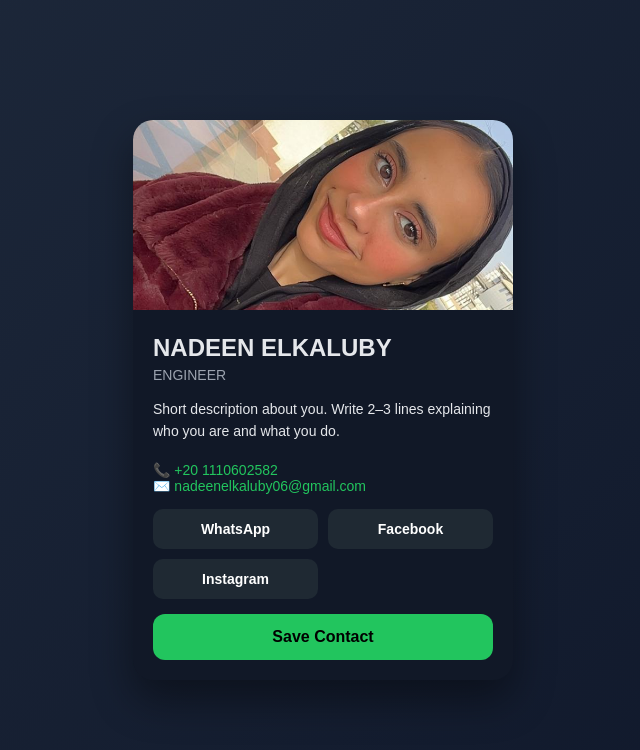
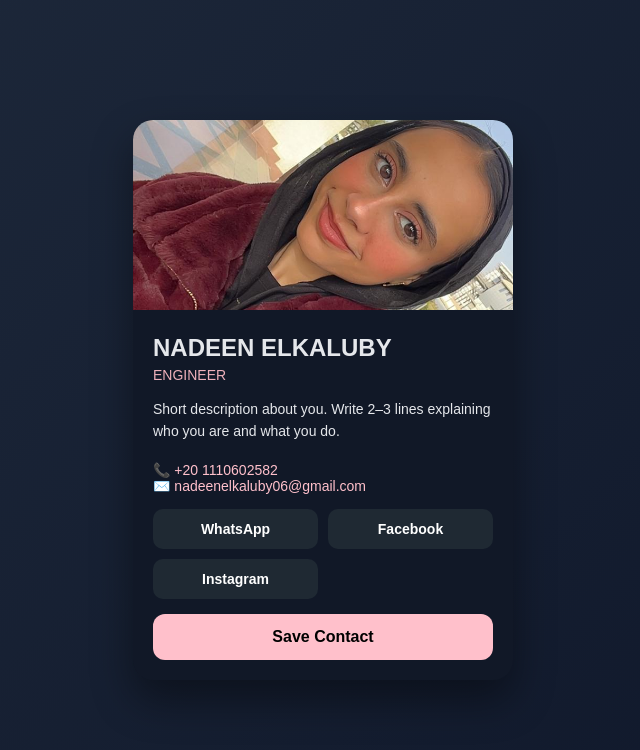
Before and after one commit to nadeenelkaluby06-stack/nfc-card, a plain HTML site: page index.html in a window 1280 px wide. Shown: the whole page, without its empty margins (317-957 px from the left). Drawn offline with Linux system fonts and the light colour scheme.

Commit message:
Update index.html

```diff
--- a/index.html
+++ b/index.html
@@ -45,9 +45,10 @@
 
     .title {
       font-size: 14px;
-      color: #9ca3af;
+      color: rgb(239, 177, 187);
       margin-bottom: 15px;
     }
+
 
     .description {
       font-size: 14px;
@@ -61,7 +62,7 @@
     }
 
     .info a {
-      color: #22c55e;
+      color: pink;
       text-decoration: none;
     }
 
@@ -84,21 +85,28 @@
       transition: 0.3s;
     }
 
-    .btn:hover {
-      background-color: #22c55e;
+   .btn:hover {
+      background-color: pink;
       color: #000;
     }
 
-    .save-contact {
+
+    .save-contact-btn {
       display: block;
       margin-top: 10px;
       text-align: center;
       padding: 14px;
-      background-color: #22c55e;
+      background-color: pink;
       color: #000;
       border-radius: 12px;
       font-weight: bold;
       text-decoration: none;
+
+    }
+
+    .save-contact-btn:hover {
+        background-color: rgb(120, 88, 93);
+        color: #000;
     }
   </style>
 </head>
@@ -128,9 +136,9 @@
       </div>
 
       <!-- Save Contact -->
-      <a class="save-contact" href="tel:+201110602582" download>
+      <a href="contact.vcf" download class="save-contact-btn">
         Save Contact
-      </a>
+        </a>
     </div>
   </div>
 
```
